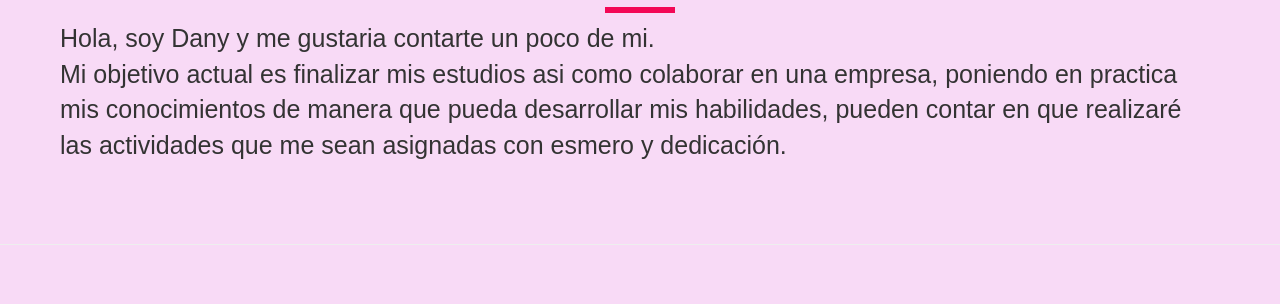
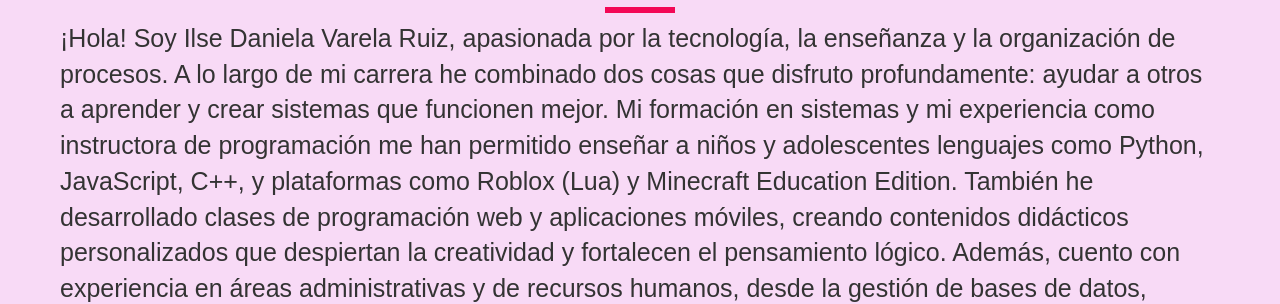
Before and after one commit to Ilse2/Miperfil, a plain HTML site: page index.html in a window 1280 px wide. Shown: the part 504-808 px from the top of the page. Drawn offline with nearby package versions, Linux system fonts and the light colour scheme.

Commit message:
Update index.html

```diff
--- a/index.html
+++ b/index.html
@@ -59,9 +59,15 @@
     <section id="bio">
         <h1>¡Bienvenid@!</h1>
         <div class="line"></div>
-        <p>Hola, soy Dany y me gustaria contarte un poco de mi. <br>Mi objetivo actual es finalizar mis estudios asi como colaborar en una empresa,
-            poniendo en practica mis conocimientos de manera que pueda desarrollar mis habilidades, pueden contar
-            en que realizaré las actividades que me sean asignadas con esmero y dedicación. </p>
+        <p>¡Hola! Soy Ilse Daniela Varela Ruiz, apasionada por la tecnología, la enseñanza y la organización de procesos. A lo largo de mi carrera he combinado dos cosas que disfruto profundamente: ayudar a otros a aprender y crear sistemas que funcionen mejor.
+
+Mi formación en sistemas y mi experiencia como instructora de programación me han permitido enseñar a niños y adolescentes lenguajes como Python, JavaScript, C++, y plataformas como Roblox (Lua) y Minecraft Education Edition. También he desarrollado clases de programación web y aplicaciones móviles, creando contenidos didácticos personalizados que despiertan la creatividad y fortalecen el pensamiento lógico.
+
+Además, cuento con experiencia en áreas administrativas y de recursos humanos, desde la gestión de bases de datos, soporte técnico, capacitación interna y documentación de procesos, hasta la atención directa a usuarios y proveedores. Me gusta ser ese punto de conexión que da seguimiento, resuelve y mantiene el orden.
+
+Me considero una persona empática, práctica y proactiva. Trabajo bien en equipo, pero también disfruto asumir retos de forma independiente. Hoy, busco seguir creciendo y compartir mi conocimiento en proyectos educativos, tecnológicos o de impacto organizacional.
+
+ </p>
     </section>
 
 <hr>
```
